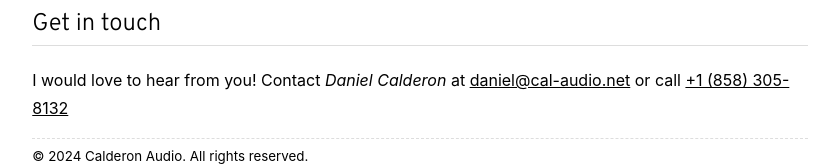
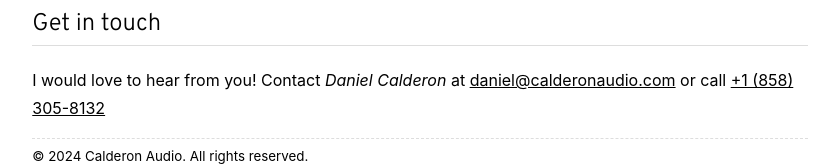
Before and after one commit to cyckl/calderonaudio.com, a plain HTML site: page index.html in a window 1280 px wide. Shown: the part 1344-1510 px from the top of the page, without its empty margins (220-1059 px from the left). Drawn offline with Linux system fonts and the light colour scheme; a web font is replaced by a local one.

Commit message:
update email text

```diff
--- a/index.html
+++ b/index.html
@@ -57,7 +57,7 @@
 		<h2>About Calderon Audio</h2>
 		<p>Founded by Daniel Calderon after years of running live production for his high school, Calderon Audio is the culmination of years of experience and a long-lasting passion for quality technical solutions. Daniel has worked events of all types ranging from high school graduations to “week-of-welcome” events with thousands of attendees.</p>
 		<h2 id="contact">Get in touch</h2>
-		<p>I would love to hear from you! Contact <i>Daniel Calderon</i> at <a href="mailto:daniel@calderonaudio.com">daniel@cal-audio.net</a> or call <a href="tel:+18583058132">+1 (858) 305-8132</a></p>
+		<p>I would love to hear from you! Contact <i>Daniel Calderon</i> at <a href="mailto:daniel@calderonaudio.com">daniel@calderonaudio.com</a> or call <a href="tel:+18583058132">+1 (858) 305-8132</a></p>
 	</main>
 	<footer>
 		<small>© 2024 Calderon Audio. All rights reserved.</small>
```
